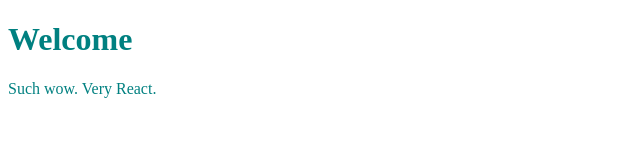
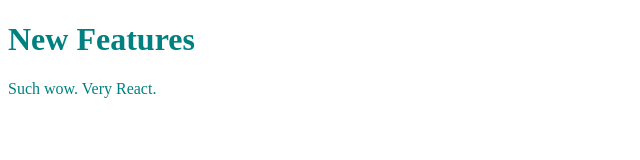
Before and after one commit to cdieter/tmdb-proj, a Gatsby site: page / in a window 1280 px wide. Shown: the whole page, without its empty margins (0-640 px from the left). Built offline with nearby package versions, Linux system fonts and the light colour scheme; Gatsby itself is replaced by a stand-in of ours.

Commit message:
ui update

```diff
--- a/src/pages/index.js
+++ b/src/pages/index.js
@@ -3,7 +3,7 @@
 
 export default () => (
   <div style={{ color: `teal` }}>
-    <Header headerText="Welcome" />
+    <Header headerText="New Features" />
     <p>Such wow. Very React.</p>
   </div>
 )
```
